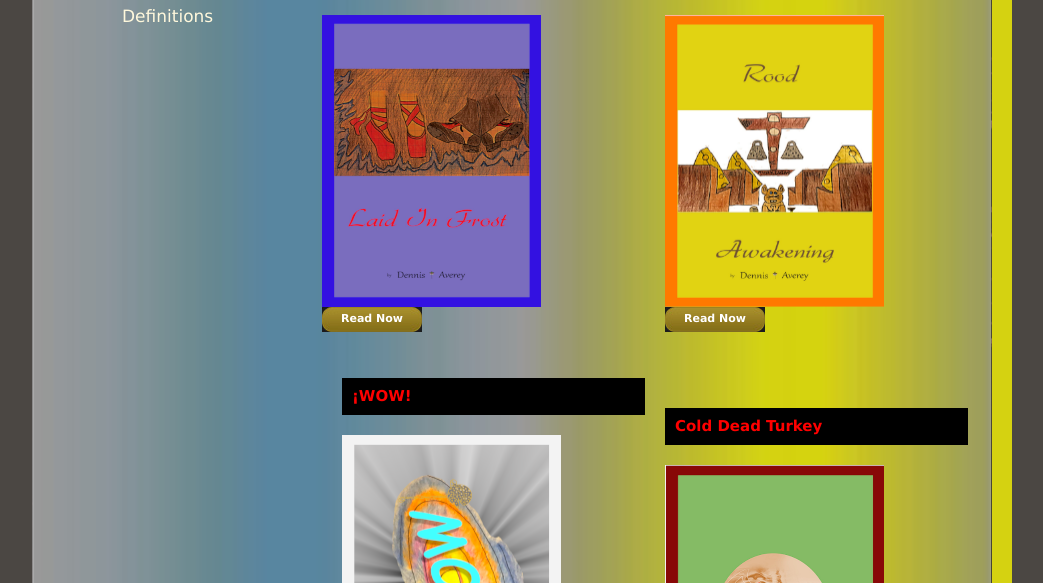
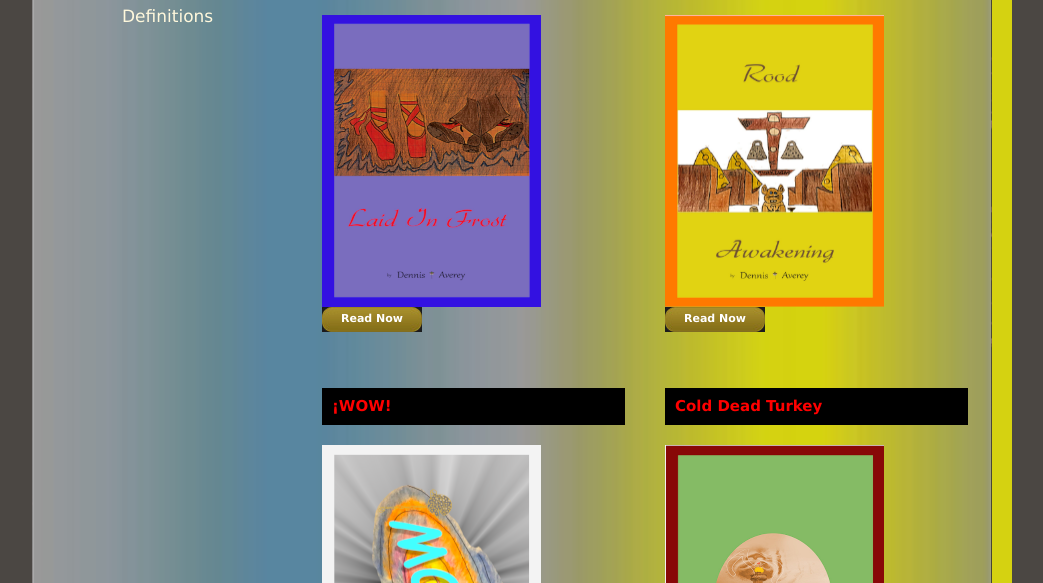
Before and after one commit to PaceFrame/Books, a plain HTML site: page index.html in a window 1280 px wide. Shown: the part 217-800 px from the top of the page, without its empty margins (118-1161 px from the left). Drawn offline with Linux system fonts and the light colour scheme.

Commit message:
Update index.html

```diff
--- a/index.html
+++ b/index.html
@@ -76,7 +76,7 @@
                 <div class="cleaner">&nbsp;</div>
             </div>
 
-		<div class="cleaner_with_width">&nbsp;</div>
+		<div class="cleaner_with_height">&nbsp;</div>
 
             <div class="product_box">
             	<h1>¡WOW!</h1>
```
